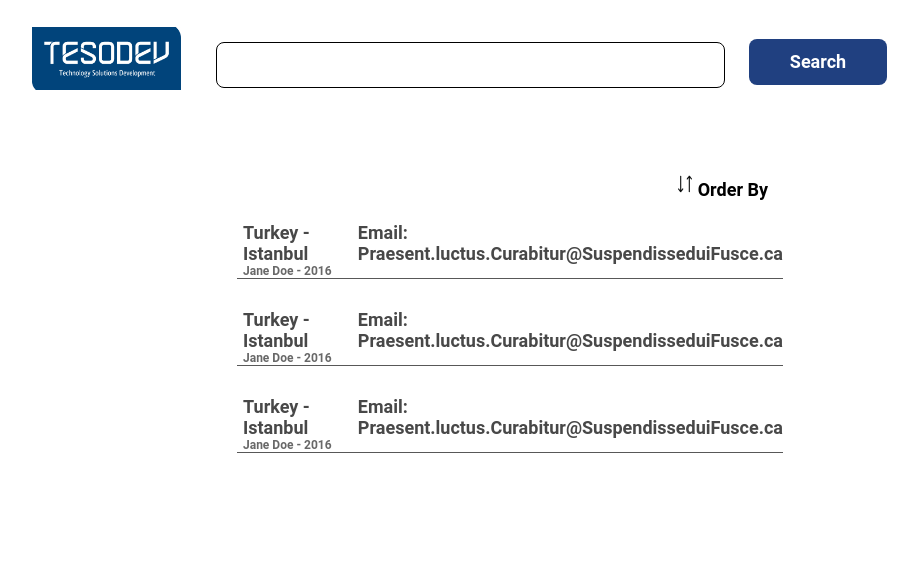
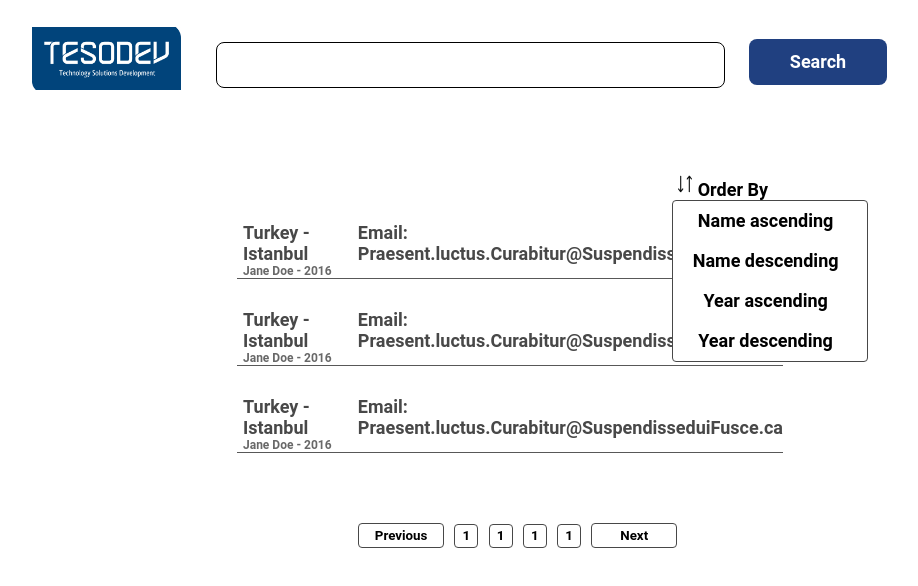
Before and after one commit to dnnzz/tesodev-study, a React (Create React App) app: page /list in a window 1280 px wide. Both pictures are taken after a click on the button "Order By". Shown: the top 586 px of the page, without its empty margins (5-923 px from the left). Built offline with nearby package versions, Linux system fonts and the light colour scheme.

Commit message:
feat/pagination & feat/orderby section done

```diff
--- /dev/null
+++ b/src/components/Pagination/Pagination.jsx
@@ -0,0 +1,14 @@
+import React from 'react'
+import styles from './Pagination.module.css';
+export default function Pagination() {
+    return (
+        <div className={styles.pagination}>
+            <button className={styles.previous}>Previous</button>
+            <button className={styles.buttons}>1</button>
+            <button className={styles.buttons}>1</button>
+            <button className={styles.buttons}>1</button>
+            <button className={styles.buttons}>1</button>
+            <button className={styles.next}>Next</button>
+        </div>
+    )
+}
--- /dev/null
+++ b/src/components/Pagination/Pagination.module.css
@@ -0,0 +1,31 @@
+.pagination{
+    margin-bottom: 50px;
+    margin-top: 70px;
+    text-align: center;
+}
+.buttons{
+    margin-left:10.29px;
+    border:1px solid #484848;
+    border-radius: 4px;
+    background-color: white;
+    height: 24px;
+    width: 24px;
+    font-weight: bold;
+}
+.buttons:hover{
+    background-color: #204080;
+    color:white;
+}
+.previous , .next{
+    margin-left:10.29px;
+    border:1px solid #484848;
+    border-radius: 4px;
+    background-color: white;
+    height: 25px;
+    width: 85.71px;
+    font-weight: bold;
+}
+.previous:hover,.next:hover{
+    background-color: #204080;
+    color:white;
+}
--- a/src/components/ResultPageList/ResultPageList.jsx
+++ b/src/components/ResultPageList/ResultPageList.jsx
@@ -1,17 +1,28 @@
 import React from 'react'
 import styles from './ResultPageList.module.css';
 import ListItem from '../ListItem/ListItem';
+import Pagination from '../Pagination/Pagination';
 import icon from '../../assets/icon.png';
 export default function ResultPageList() {
+    const [openMenu,setMenu] = React.useState(false);
     return (
         <div className={styles.pageListWrapper}>
             <div className={styles.orderSection}>
                 <img src={icon}  alt="icon" />
-                <button className={styles.btn}>Order By</button>
+                <button onMouseOver={() => setMenu(true)} className={styles.btn}>Order By</button>
+                {openMenu &&
+                <div onMouseLeave={() => setMenu(false)} className={styles.orders}>
+                    <button>Name ascending</button>
+                    <button>Name descending</button>
+                    <button>Year ascending</button>
+                    <button>Year descending</button>
+                </div>
+                }
             </div>
             <ListItem />
             <ListItem />
             <ListItem />
+            <Pagination />
         </div>
     )
 }
--- a/src/components/ResultPageList/ResultPageList.module.css
+++ b/src/components/ResultPageList/ResultPageList.module.css
@@ -13,3 +13,25 @@
     font-size: 18px;
     font-weight: bold;
 }
+.orders{
+    display: flex;
+    flex-direction: column;
+    background-color: white;
+    z-index: 1;
+    position: absolute;
+    border:1px solid #484848;
+    border-radius: 4px;
+}
+.orders button{
+    margin: 6px 25px 7px 17px;
+    padding: 3px;
+    background-color: white;
+    border:none;
+    font-size:18px;
+    font-weight: bold;
+}
+.orders button:hover{
+    background-color: #C4C4C4;
+    border-radius: 4px;
+    color:white;
+}
```
